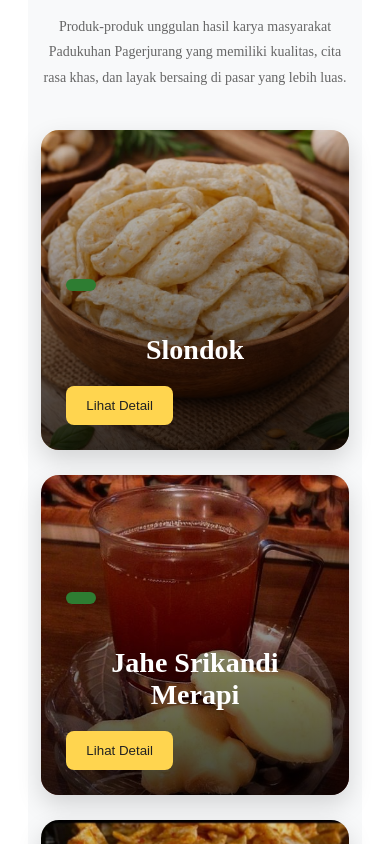
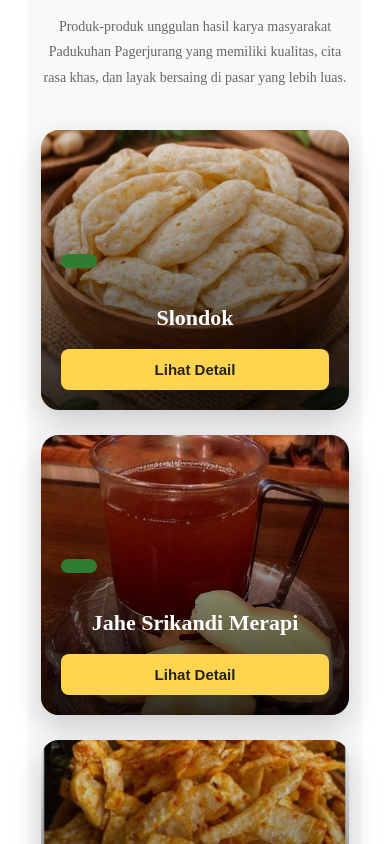
Before and after one commit to fahrurrozi24/digitalisasi-umkm-pagerjurang, a React (Vite) app: page / in a window 390 px wide. Shown: the part 2480-3324 px from the top of the page. Built offline with nearby package versions, Linux system fonts and the light colour scheme.

Commit message:
Final website KKN

```diff
--- a/src/components/CardUMKM.css
+++ b/src/components/CardUMKM.css
@@ -1,27 +1,37 @@
+/* ========================= */
+/* CARD UMKM */
+/* ========================= */
+
 .card-umkm {
   position: relative;
-  height: 320px;
+  height: 330px;
+  overflow: hidden;
   border-radius: 18px;
-  overflow: hidden;
-  cursor: pointer;
-  box-shadow: 0 10px 25px rgba(0,0,0,.15);
-  transition: .3s;
+  background: #fff;
+
+  box-shadow: 0 12px 30px rgba(0, 0, 0, 0.18);
+  transition: 0.35s ease;
 }
 
 .card-umkm:hover {
-  transform: translateY(-8px);
+  transform: translateY(-10px);
+  box-shadow: 0 20px 45px rgba(0, 0, 0, 0.25);
 }
 
 .card-image {
   width: 100%;
   height: 100%;
   object-fit: cover;
-  transition: .5s;
+  transition: 0.5s;
 }
 
 .card-umkm:hover .card-image {
   transform: scale(1.08);
 }
+
+/* ========================= */
+/* OVERLAY */
+/* ========================= */
 
 .card-overlay {
   position: absolute;
@@ -31,49 +41,211 @@
   flex-direction: column;
   justify-content: flex-end;
 
-  padding: 25px;
+  padding: 28px;
 
   background: linear-gradient(
-    rgba(0,0,0,.15),
-    rgba(0,0,0,.75)
+    rgba(0, 0, 0, 0.08),
+    rgba(0, 0, 0, 0.82)
   );
 
-  color: white;
+  color: #fff;
 }
 
 .card-category {
   width: fit-content;
 
-  background: #2E7D32;
+  background: #2e7d32;
 
-  padding: 6px 15px;
+  padding: 7px 18px;
 
   border-radius: 30px;
+
+  font-size: 13px;
+  font-weight: 600;
 
   margin-bottom: 15px;
 }
 
 .card-overlay h3 {
-  font-size: 28px;
-  margin-bottom: 20px;
+  color: white;
+
+  font-size: 30px;
+  font-weight: 700;
+
+  margin-bottom: 18px;
 }
+
+/* ========================= */
+/* BUTTON */
+/* ========================= */
 
 .card-overlay button {
   width: fit-content;
 
-  background: #FFD54F;
-
+  background: #ffd54f;
   color: #222;
 
   border: none;
-
-  padding: 12px 20px;
-
   border-radius: 8px;
 
+  padding: 12px 24px;
+
+  font-size: 15px;
+  font-weight: bold;
+
   cursor: pointer;
+
+  transition: 0.3s;
 }
 
 .card-overlay button:hover {
   background: white;
+  transform: translateY(-2px);
 }
+
+/* ========================= */
+/* MODAL */
+/* ========================= */
+
+.modal {
+  position: fixed;
+  inset: 0;
+
+  background: rgba(0, 0, 0, 0.65);
+
+  display: flex;
+  justify-content: center;
+  align-items: center;
+
+  padding: 20px;
+
+  z-index: 9999;
+
+  animation: fade 0.25s ease;
+}
+
+@keyframes fade {
+  from {
+    opacity: 0;
+  }
+
+  to {
+    opacity: 1;
+  }
+}
+
+.modal-content {
+  width: 550px;
+  max-width: 100%;
+
+  background: white;
+
+  border-radius: 18px;
+  overflow: hidden;
+
+  animation: popup 0.3s ease;
+}
+
+@keyframes popup {
+  from {
+    opacity: 0;
+    transform: translateY(20px) scale(0.95);
+  }
+
+  to {
+    opacity: 1;
+    transform: translateY(0) scale(1);
+  }
+}
+
+.modal-content img {
+  width: 100%;
+  height: 280px;
+  object-fit: cover;
+}
+
+.modal-content h2 {
+  padding: 25px 25px 10px;
+
+  color: #2e7d32;
+
+  font-size: 30px;
+}
+
+.modal-content p {
+  padding: 0 25px;
+
+  color: #555;
+
+  line-height: 30px;
+
+  text-align: justify;
+}
+
+.close-btn {
+  margin: 25px;
+
+  background: #2e7d32;
+  color: white;
+
+  border: none;
+  border-radius: 8px;
+
+  padding: 13px 30px;
+
+  font-size: 16px;
+  font-weight: bold;
+
+  cursor: pointer;
+
+  transition: 0.3s;
+}
+
+.close-btn:hover {
+  background: #1b5e20;
+  transform: translateY(-2px);
+}
+
+/* ========================= */
+/* RESPONSIVE */
+/* ========================= */
+
+@media (max-width: 768px) {
+
+  .card-umkm {
+    height: 280px;
+  }
+
+  .card-overlay {
+    padding: 20px;
+  }
+
+  .card-overlay h3 {
+    font-size: 22px;
+  }
+
+  .card-category {
+    font-size: 12px;
+  }
+
+  .card-overlay button {
+    width: 100%;
+  }
+
+  .modal-content img {
+    height: 220px;
+  }
+
+  .modal-content h2 {
+    font-size: 24px;
+  }
+
+  .modal-content p {
+    font-size: 15px;
+    line-height: 28px;
+  }
+
+  .close-btn {
+    width: calc(100% - 50px);
+  }
+}
--- a/src/components/CardUMKM.jsx
+++ b/src/components/CardUMKM.jsx
@@ -1,7 +1,25 @@
+import { useState } from "react";
 import "./CardUMKM.css";
 
 function CardUMKM({ nama, kategori, gambar }) {
+  const [showModal, setShowModal] = useState(false);
+
+  const detailProduk = {
+    "Slondok":
+      "Slondok merupakan makanan ringan khas berbahan dasar singkong yang diolah secara tradisional. Memiliki tekstur renyah dan cita rasa gurih sehingga cocok dijadikan camilan maupun oleh-oleh khas Pagerjurang.",
+
+    "Jahe Srikandi Merapi":
+      "Jahe Srikandi Merapi merupakan minuman herbal berbahan jahe pilihan yang memberikan sensasi hangat, menyehatkan tubuh, dan cocok dinikmati saat cuaca dingin di kawasan lereng Merapi.",
+
+    "Manggleng":
+      "Manggleng adalah camilan tradisional dari singkong yang dipotong tipis, dikeringkan, lalu digoreng hingga renyah dengan berbagai varian rasa.",
+
+    "Bakso Goreng":
+      "Bakso Goreng merupakan olahan bakso yang digoreng hingga bagian luar renyah namun tetap lembut di bagian dalam. Cocok dijadikan camilan maupun lauk."
+  };
+
   return (
+    <>
       <div className="card-umkm">
         <img
           src={gambar}
@@ -14,9 +32,33 @@ function CardUMKM({ nama, kategori, gambar }) {
 
           <h3>{nama}</h3>
 
-        <button>Lihat Detail</button>
+          <button onClick={() => setShowModal(true)}>
+            Lihat Detail
+          </button>
         </div>
       </div>
+
+      {showModal && (
+        <div className="modal">
+          <div className="modal-content">
+
+            <img src={gambar} alt={nama} />
+
+            <h2>{nama}</h2>
+
+            <p>{detailProduk[nama]}</p>
+
+            <button
+              className="close-btn"
+              onClick={() => setShowModal(false)}
+            >
+              Tutup
+            </button>
+
+          </div>
+        </div>
+      )}
+    </>
   );
 }
 
```
Lines whose indentation alone changed are shown as unchanged.
